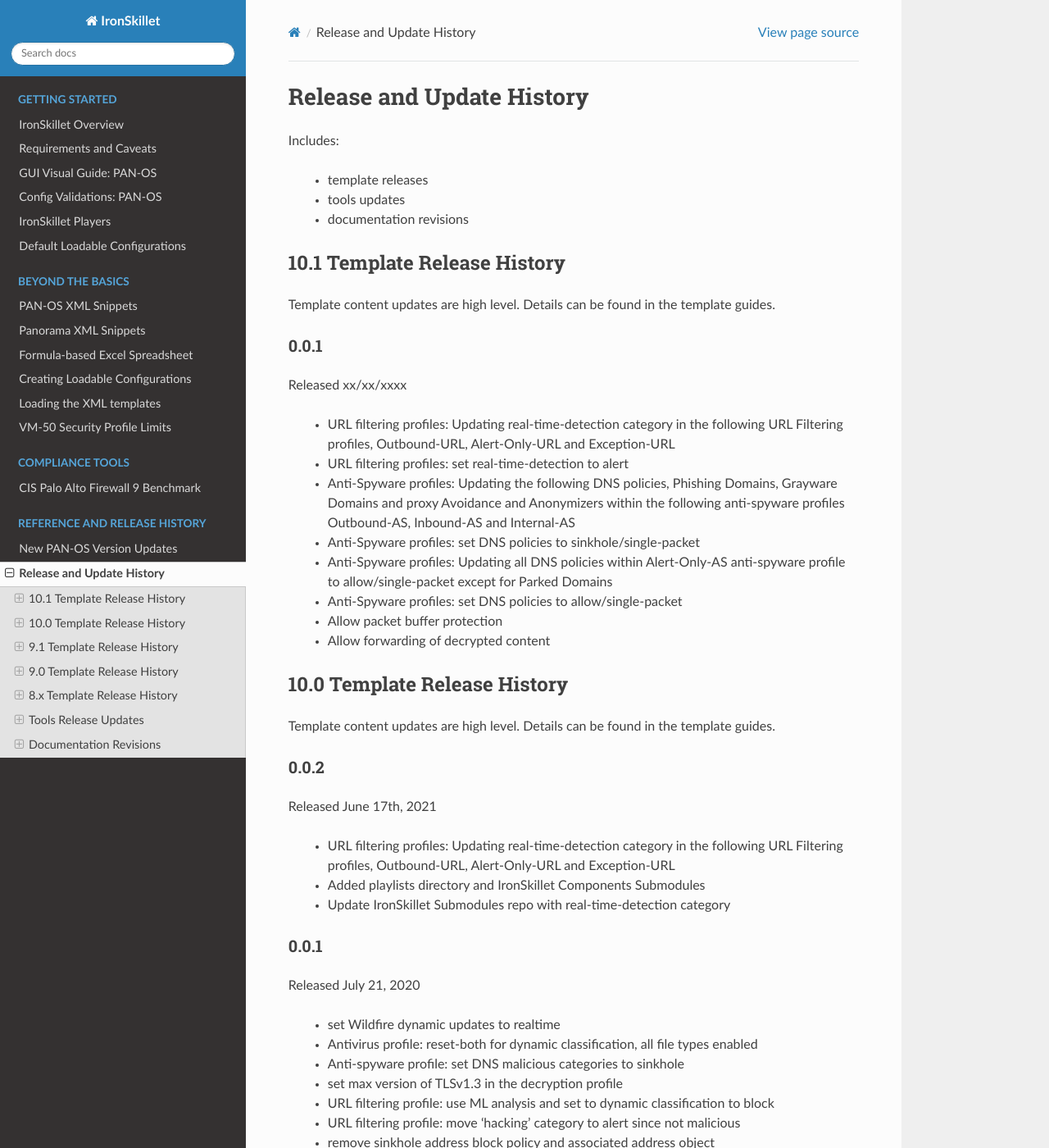
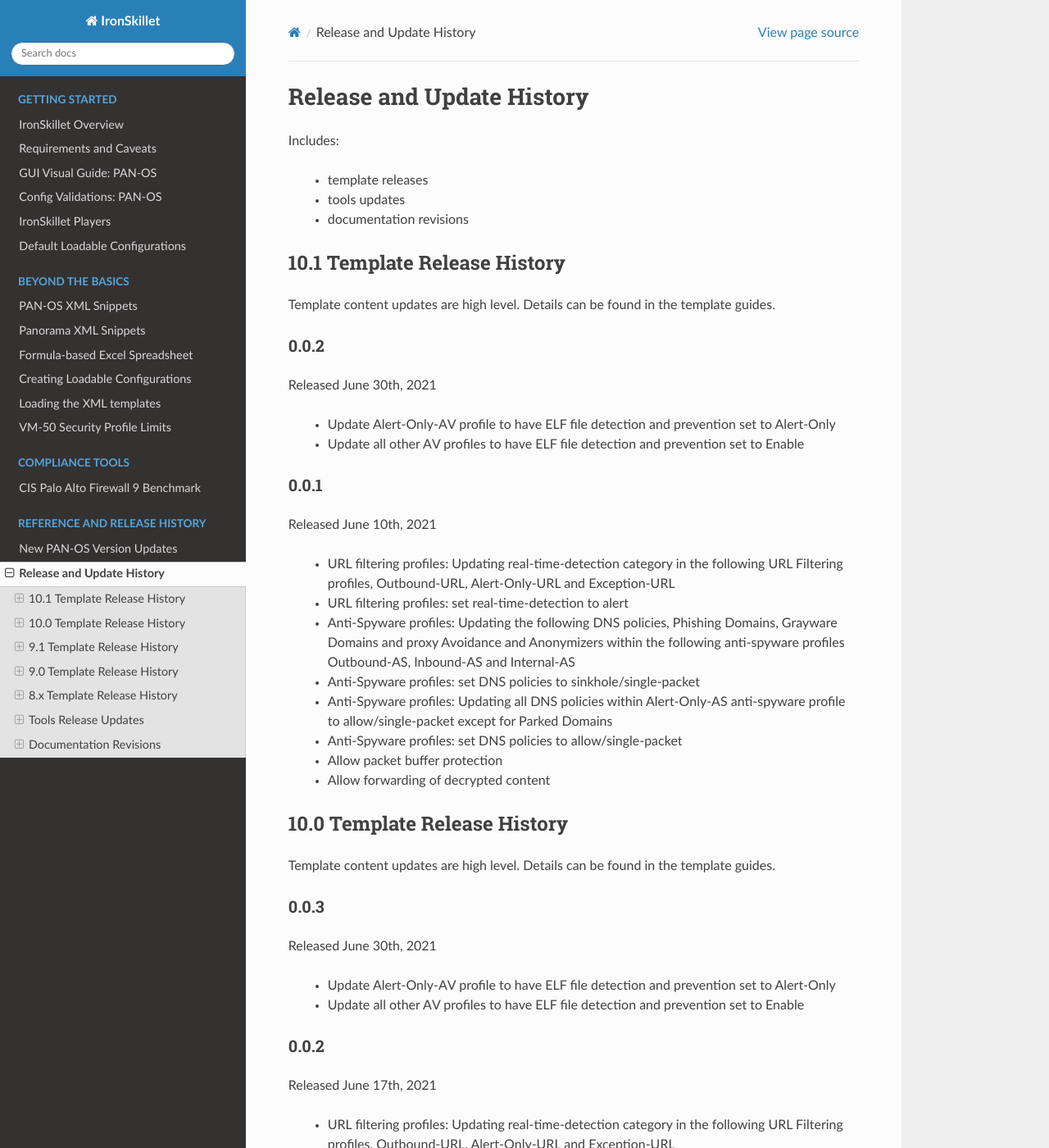
Before and after one commit to PaloAltoNetworks/iron-skillet, a Sphinx documentation site: the page built from docs/release_history.rst, in a window 1280 px wide and 1400 px high. Shown: the whole window at 82% size. Built offline with Sphinx 7.4.7 and the Read the Docs theme 2.0.0, drawn with Linux system fonts in a browser that asks for light colours.

Commit message:
Added 10.0 and 10.1 content release history updates

```diff
--- a/docs/release_history.rst
+++ b/docs/release_history.rst
@@ -13,10 +13,16 @@
 
 Template content updates are high level. Details can be found in the template guides.
 
+0.0.2
+^^^^^
+Released June 30th, 2021
+
+    + Update Alert-Only-AV profile to have ELF file detection and prevention set to Alert-Only
+    + Update all other AV profiles to have ELF file detection and prevention set to Enable
+
 0.0.1
 ^^^^^
-
-Released xx/xx/xxxx
+Released June 10th, 2021
 
     + URL filtering profiles: Updating real-time-detection category in the following URL Filtering profiles, Outbound-URL, Alert-Only-URL and Exception-URL
     + URL filtering profiles: set real-time-detection to alert
@@ -31,6 +37,13 @@
 ----------------------------
 
 Template content updates are high level. Details can be found in the template guides.
+
+0.0.3
+^^^^^
+Released June 30th, 2021
+
+    + Update Alert-Only-AV profile to have ELF file detection and prevention set to Alert-Only
+    + Update all other AV profiles to have ELF file detection and prevention set to Enable
 
 0.0.2
 ^^^^^
```
